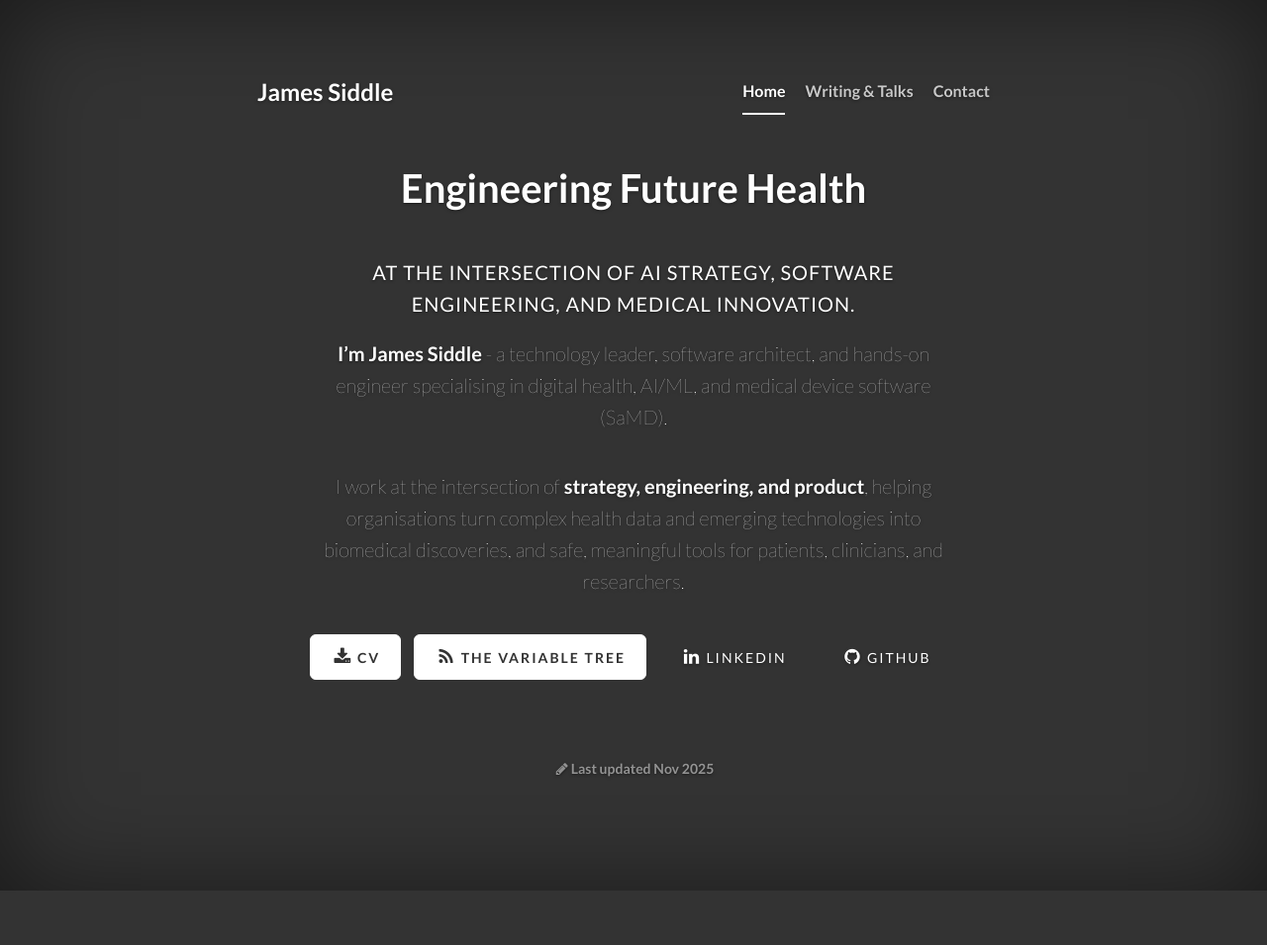
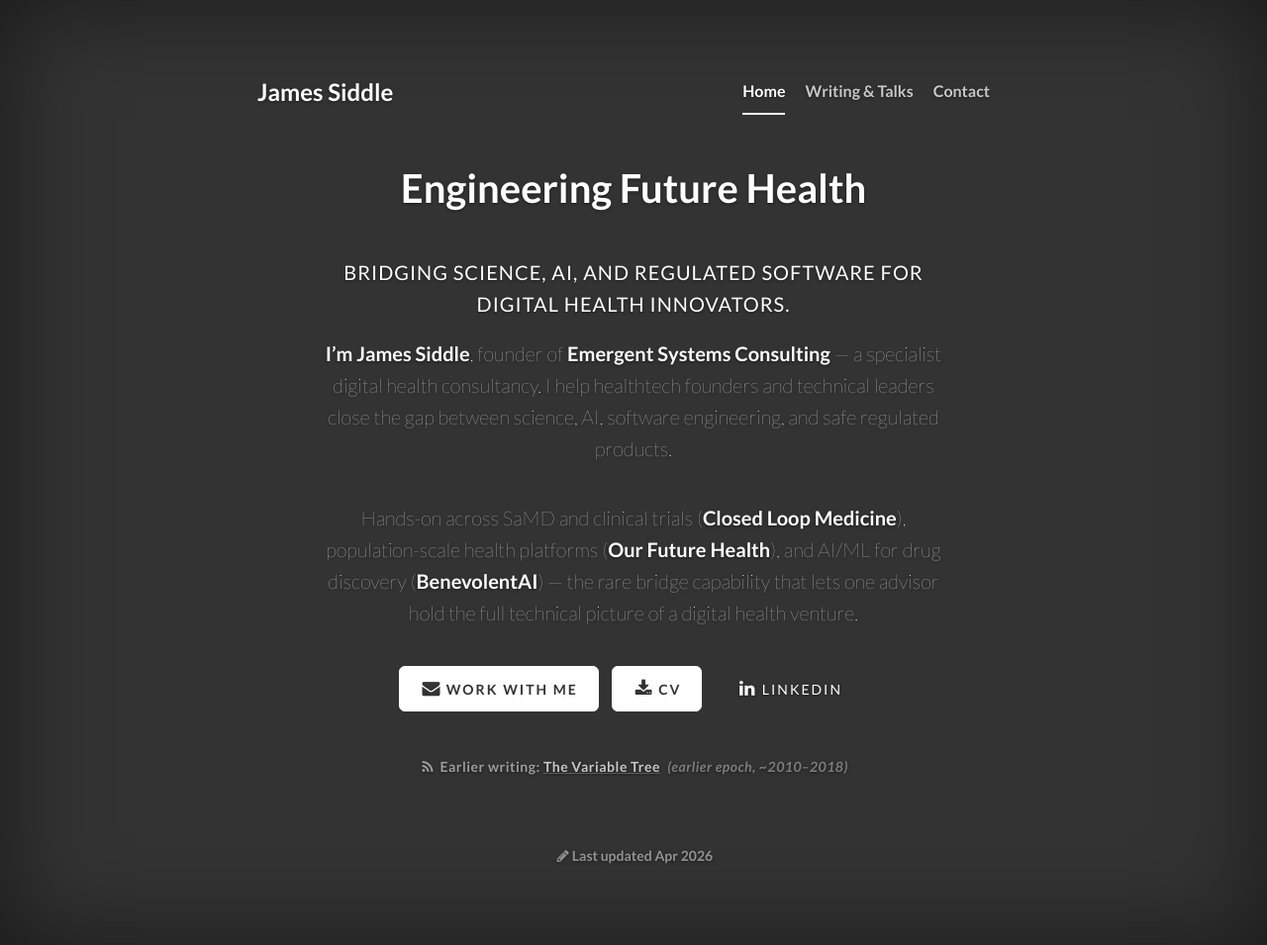
Before and after one commit to eldritch-elbow/jsnet-website, a Jekyll site: the page index.html, which Jekyll copies as it is, in a window 1280 px wide. Shown: the whole page at 99% size. Built offline with Jekyll 4.4.1, drawn with Linux system fonts in a browser that asks for light colours; before the commit the page ends 900 px from its top, so only the background shows below that.

Commit message:
fix: Aligning site with LI profile and consulting focus

```diff
--- a/css/default.css
+++ b/css/default.css
@@ -218,7 +218,7 @@
   text-decoration: none;
   transition: border-color 0.2s ease, background-color 0.2s ease;
   width: auto;
-  max-width: 320px;
+  max-width: 100%;
   justify-self: center;
 }
 
@@ -226,6 +226,29 @@
 .contact-link:focus {
   border-color: rgba(255,255,255,.6);
   background-color: rgba(255,255,255,.07);
+}
+
+/* Subdued secondary link — used for demoted/legacy content below the main CTAs */
+.legacy-link {
+  margin: 18px auto 0;
+  font-size: 14px;
+  color: rgba(255,255,255,.55);
+  letter-spacing: 0.5px;
+}
+.legacy-link a {
+  color: rgba(255,255,255,.75);
+  text-decoration: underline;
+  text-decoration-color: rgba(255,255,255,.25);
+}
+.legacy-link a:hover,
+.legacy-link a:focus {
+  color: #fff;
+  text-decoration-color: rgba(255,255,255,.6);
+}
+.legacy-link .legacy-note {
+  color: rgba(255,255,255,.4);
+  font-style: italic;
+  margin-left: 4px;
 }
 
 /* .lead {
--- a/index.html
+++ b/index.html
@@ -58,30 +58,29 @@
 
             <div class="cover-body">
               <h1 class="cover-heading">Engineering Future Health</h1>
-              <p class="lead cover-tagline">At the intersection of AI strategy, software engineering, and medical innovation.</p>
+              <p class="lead cover-tagline">Bridging science, AI, and regulated software for digital health innovators.</p>
 
-              <p class="lead"><strong>I’m James Siddle</strong> - a technology leader, software architect, and hands-on engineer specialising in digital health, AI/ML, and medical device software (SaMD).
+              <p class="lead"><strong>I’m James Siddle</strong>, founder of <strong>Emergent Systems Consulting</strong> — a specialist digital health consultancy. I help healthtech founders and technical leaders close the gap between science, AI, software engineering, and safe regulated products.
               </p>
 
-              <p class="lead">I work at the intersection of <strong>strategy, engineering, and product</strong>, helping organisations turn complex health data and emerging technologies into biomedical discoveries, and safe, meaningful tools for patients, clinicians, and researchers.
+              <p class="lead">Hands-on across SaMD and clinical trials (<strong>Closed Loop Medicine</strong>), population-scale health platforms (<strong>Our Future Health</strong>), and AI/ML for drug discovery (<strong>BenevolentAI</strong>) — the rare bridge capability that lets one advisor hold the full technical picture of a digital health venture.
               </p>
 
               <ul class="list-inline intro-social-buttons">
+                <li>
+                  <a href="mailto:emergentsystems.consulting@gmail.com"
+                     class="btn btn-default btn-lg tracked">
+                    <i class="fa fa-envelope fa-fw"></i>
+                    <span class="jms-content-name">Work with me</span>
+                  </a>
+                </li>
+
                 <li>
                   <a href="assets/documents/JamesSiddle_CV.pdf"
                      class="btn btn-default btn-lg tracked"
                      target="blank">
                     <i class="fa fa-download fa-fw"></i>
                     <span class="jms-content-name">CV</span>
-                  </a>
-                </li>
-
-                <li>
-                  <a href="https://vartree.blogspot.com"
-                     class="btn btn-default btn-lg tracked"
-                     target="blank">
-                    <i class="fa fa-rss fa-fw"></i>
-                    <span class="jms-content-name">The Variable Tree</span>
                   </a>
                 </li>
 
@@ -93,23 +92,21 @@
                     <span class="network-name">Linkedin</span>
                   </a>
                 </li>
+              </ul>
 
-                <li>
-                  <a href="https://github.com/j-siddle"
-                     class="btn btn-default-outline btn-lg tracked"
-                     target="blank">
-                    <i class="fa fa-github fa-fw"></i>
-                    <span class="network-name">GitHub</span>
-                  </a>
-                </li>
-              </ul>
+              <p class="legacy-link">
+                <i class="fa fa-rss fa-fw"></i>
+                Earlier writing:
+                <a href="https://vartree.blogspot.com" class="tracked" target="blank">The Variable Tree</a>
+                <span class="legacy-note">(earlier epoch, ~2010–2018)</span>
+              </p>
             </div>
 
           </div>
 
           <div class="mastfoot">
             <div class="inner">
-              <p><i class="fa fa-pencil fa-fw"></i>Last updated Nov 2025</p>
+              <p><i class="fa fa-pencil fa-fw"></i>Last updated Apr 2026</p>
             </div>
           </div>
 
```
Also changed, not shown: contact.html (+6 -4 lines).
